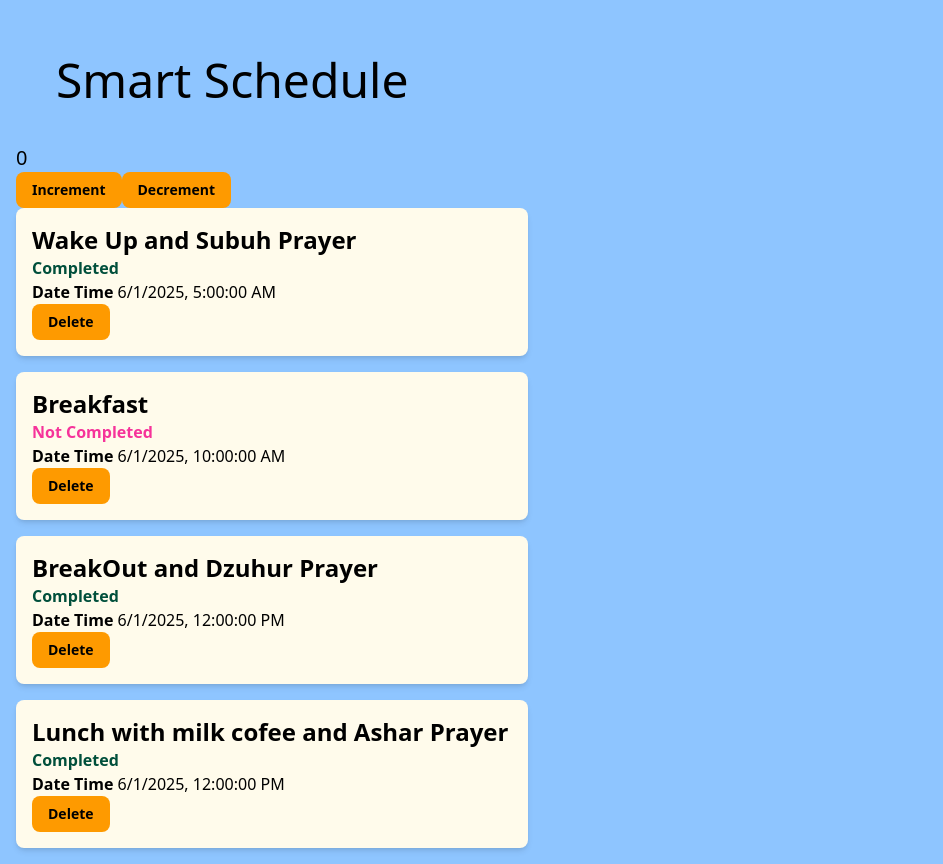
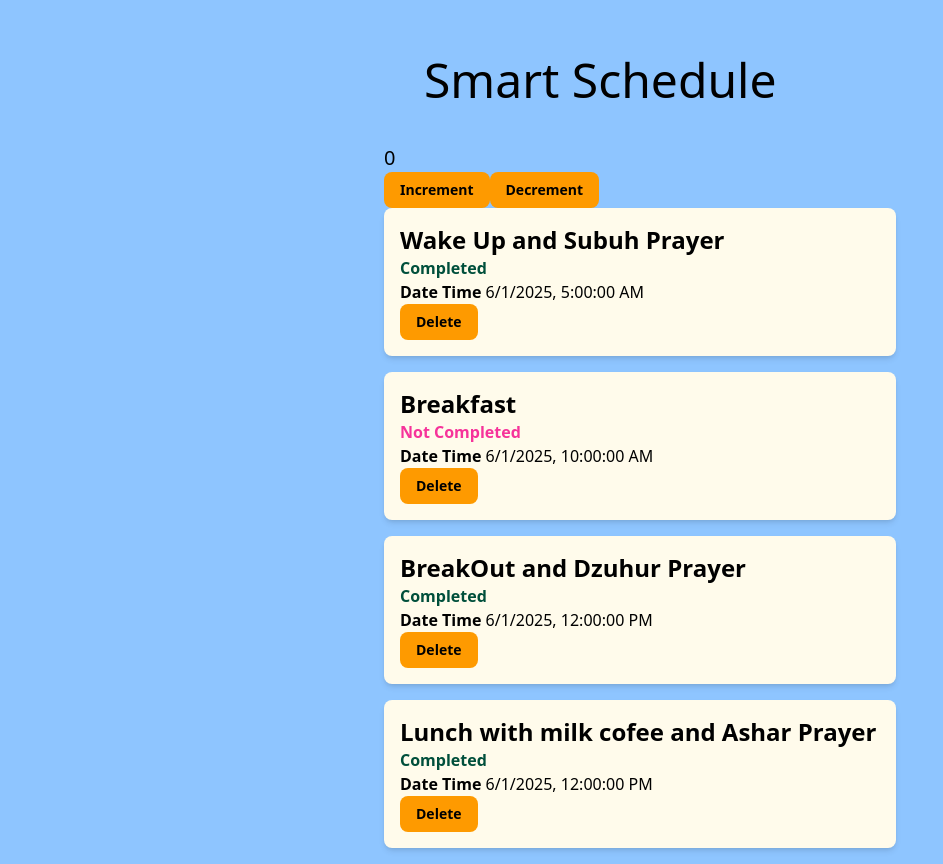
Before and after one commit to sesha22/smart-schedule, a React (Vite) app: page / in a window 1280 px wide. Shown: the whole page, without its empty margins (0-943 px from the left). Built offline with nearby package versions, Linux system fonts and the light colour scheme.

Commit message:
fix: tailwind max-w-lg

```diff
--- a/index.html
+++ b/index.html
@@ -6,7 +6,7 @@
     <meta name="viewport" content="width=device-width, initial-scale=1.0" />
     <title>Smart Schedule</title>
   </head>
-  <body>
+  <body class="bg-blue-300">
     <div id="root"></div>
     <script type="module" src="/src/main.tsx"></script>
   </body>
--- a/src/app.tsx
+++ b/src/app.tsx
@@ -38,8 +38,8 @@ export function App() {
   }
 
   return (
-    <div className="p-4 bg-blue-300 flex justify-center">
-      <section className="w-full max-w-lg:">
+    <div className="p-4 flex justify-center">
+      <section className="w-full max-w-lg">
         <h1 className="p-10 text-5xl ">Smart Schedule</h1>
         <ButtonCounter />
         <ul className="space-y-4 max-w-lg">
```
